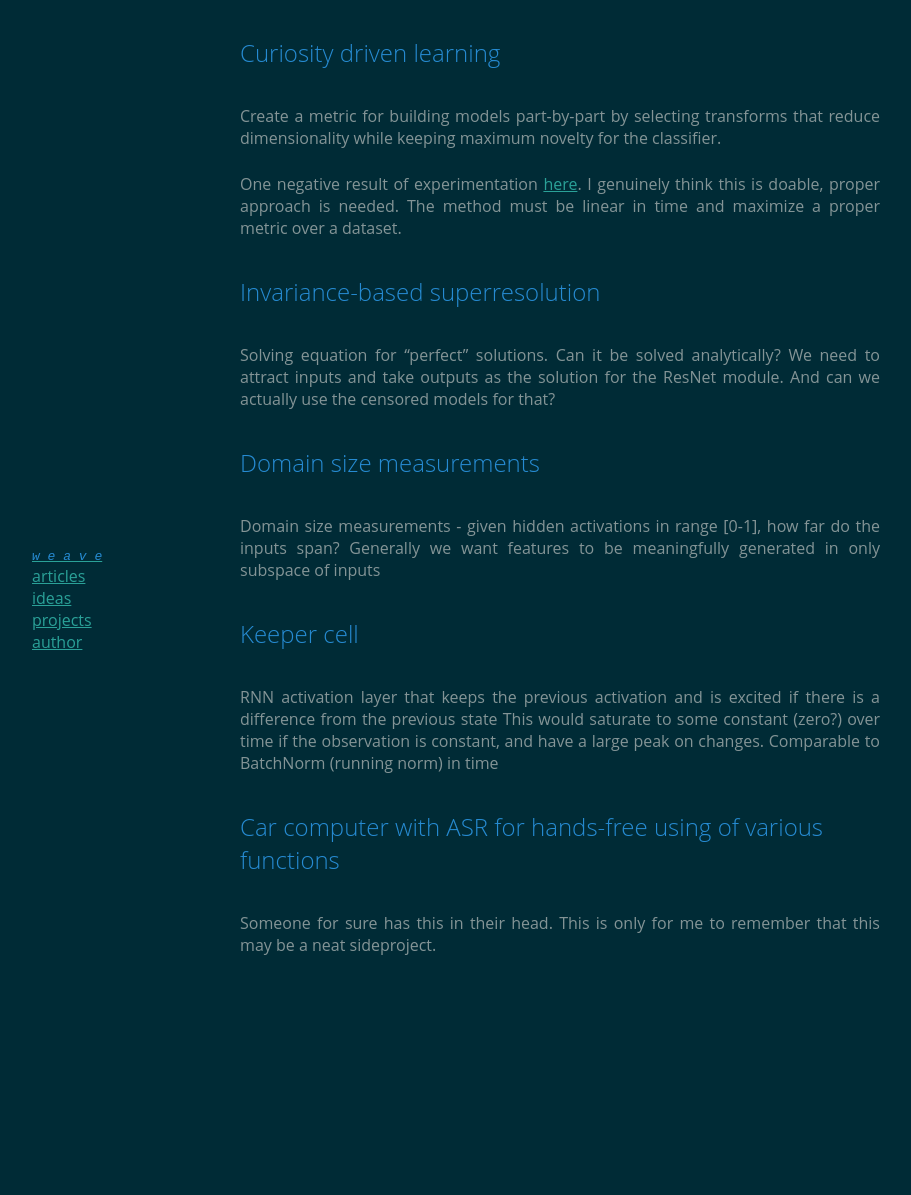
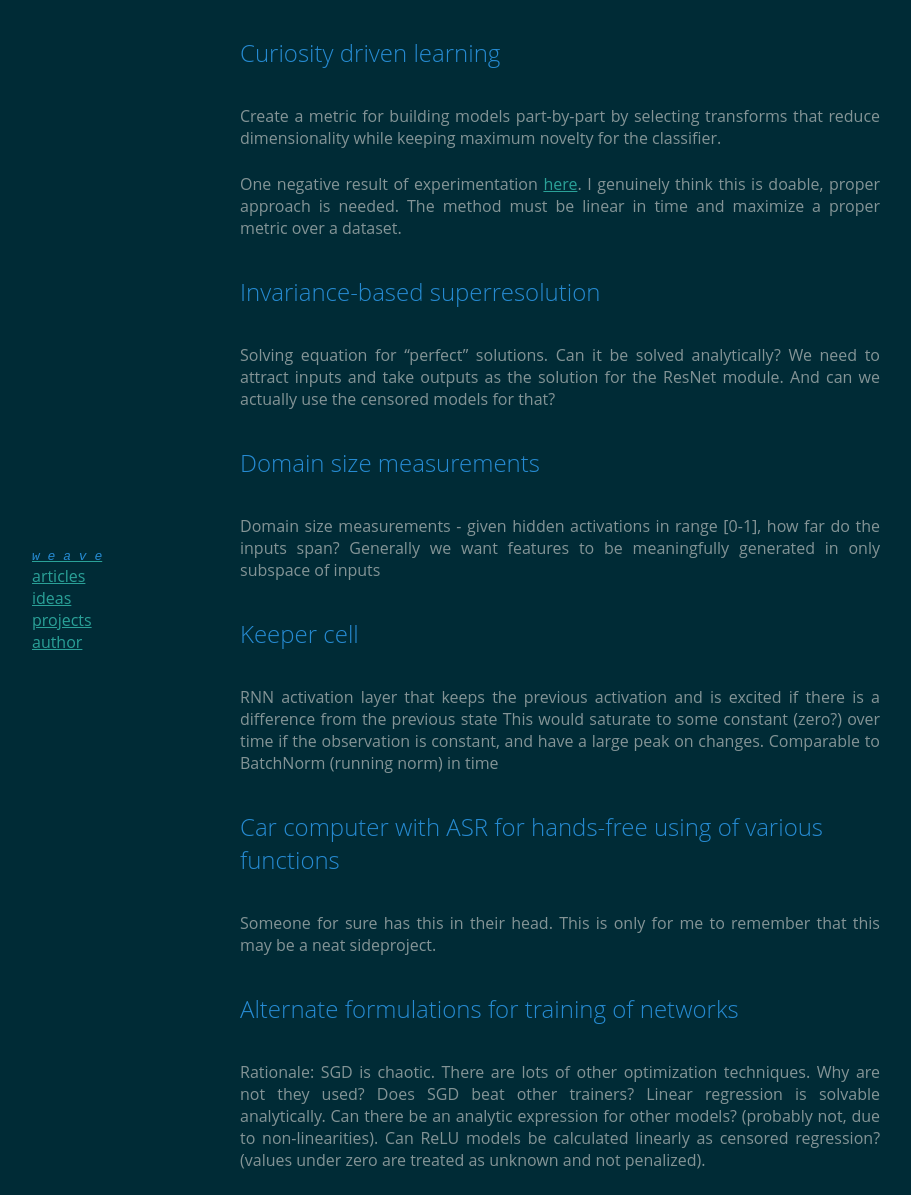
Before and after one commit to Zantyr/zantyr.github.io, a Jekyll site: the page built from ideas.md, in a window 1280 px wide and 1195 px high. Shown: the whole window, without its empty margins (0-911 px from the left). Built offline with Jekyll 4.4.1, drawn with Linux system fonts in a browser that asks for light colours; our own code applies the rules of GitHub Pages for plain Markdown files.

Commit message:
One loose idea

```diff
--- a/ideas.md
+++ b/ideas.md
@@ -27,3 +27,10 @@ Comparable to BatchNorm (running norm) in time
 ## Car computer with ASR for hands-free using of various functions
 
 Someone for sure has this in their head. This is only for me to remember that this may be a neat sideproject.
+
+## Alternate formulations for training of networks
+
+Rationale: SGD is chaotic. There are lots of other optimization techniques. Why are not they used? Does SGD beat
+other trainers? Linear regression is solvable analytically. Can there be an analytic expression for other models?
+(probably not, due to non-linearities). Can ReLU models be calculated linearly as censored regression? (values under zero
+are treated as unknown and not penalized).
```
